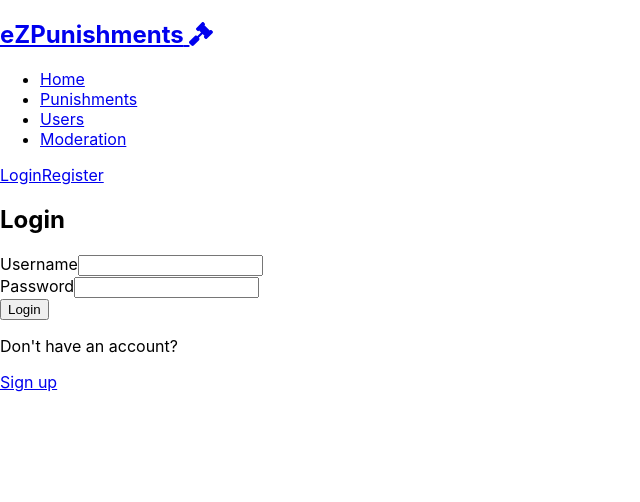
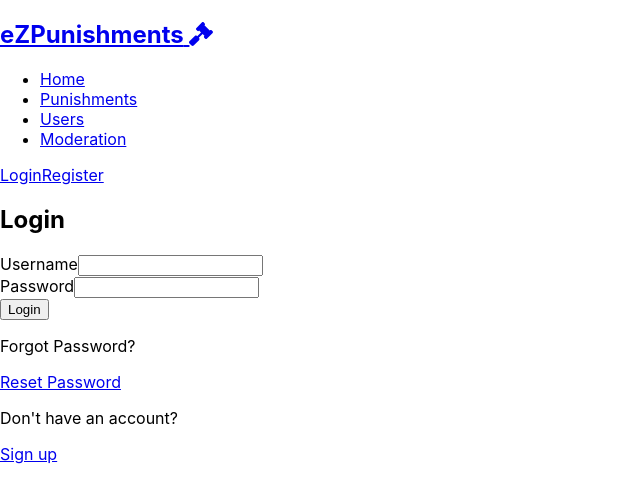
Before and after one commit to AveraqeDev/ezPunishments, a React (Create React App) app: page /login in a window 1280 px wide. Shown: the top 502 px of the page, without its empty margins (0-640 px from the left). Built offline with nearby package versions, Linux system fonts and the light colour scheme.

Commit message:
started on reset password form

```diff
--- a/src/components/LoginForm/LoginForm.js
+++ b/src/components/LoginForm/LoginForm.js
@@ -65,6 +65,8 @@ class LoginForm extends Component {
         <Button className='LoginForm__login' type='submit'>
           Login
         </Button>
+        <p>Forgot Password?</p>
+        <Link className='LoginForm__forgot' to='/resetpw'>Reset Password</Link>
         <p>Don't have an account?</p>
         <Link className='LoginForm__register' to='/register'>Sign up</Link>
       </form>
```
Also changed, not shown: src/components/ResetPasswordForm/ResetPasswordForm.js (added, +22 -0 lines).
